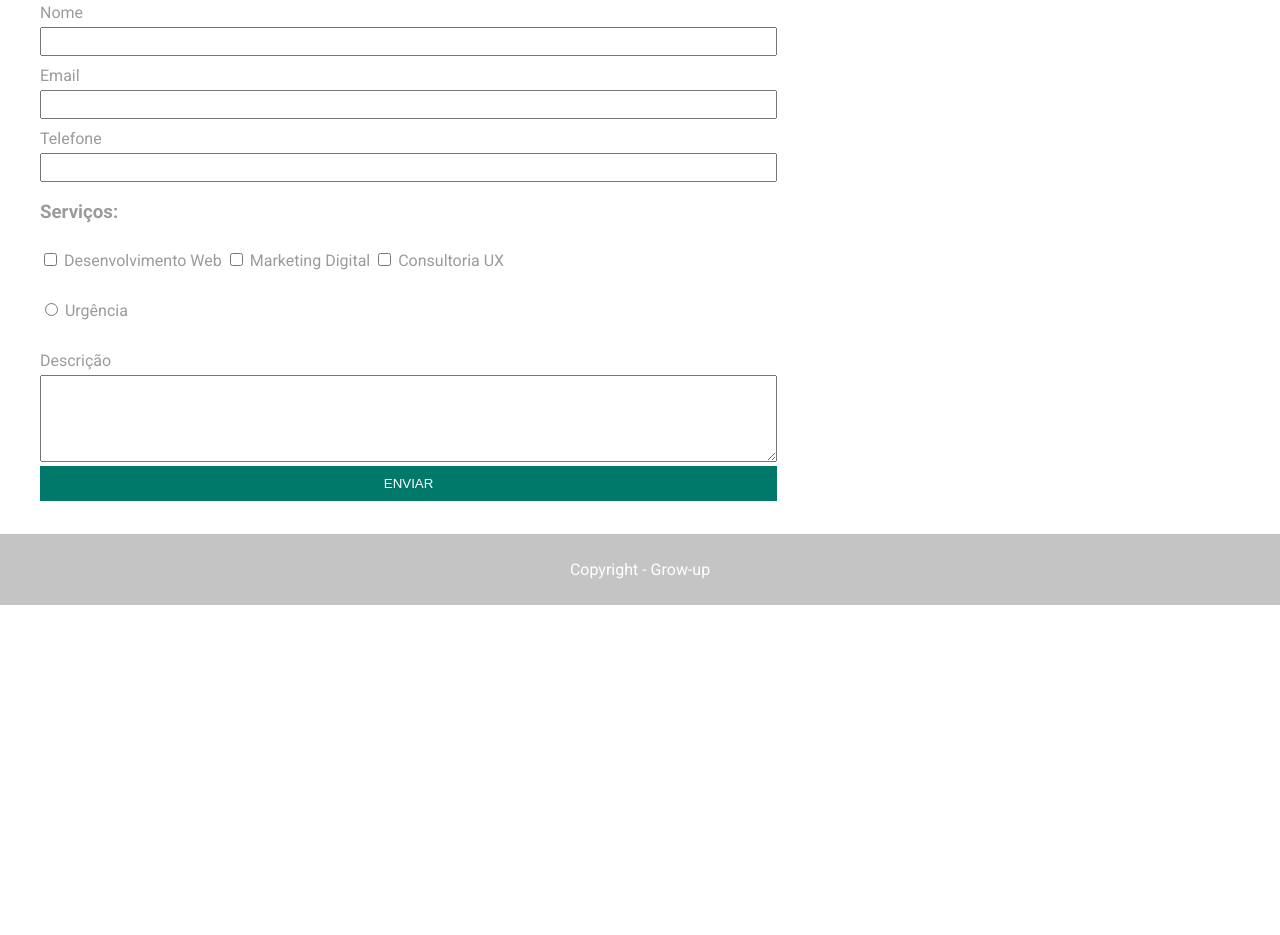
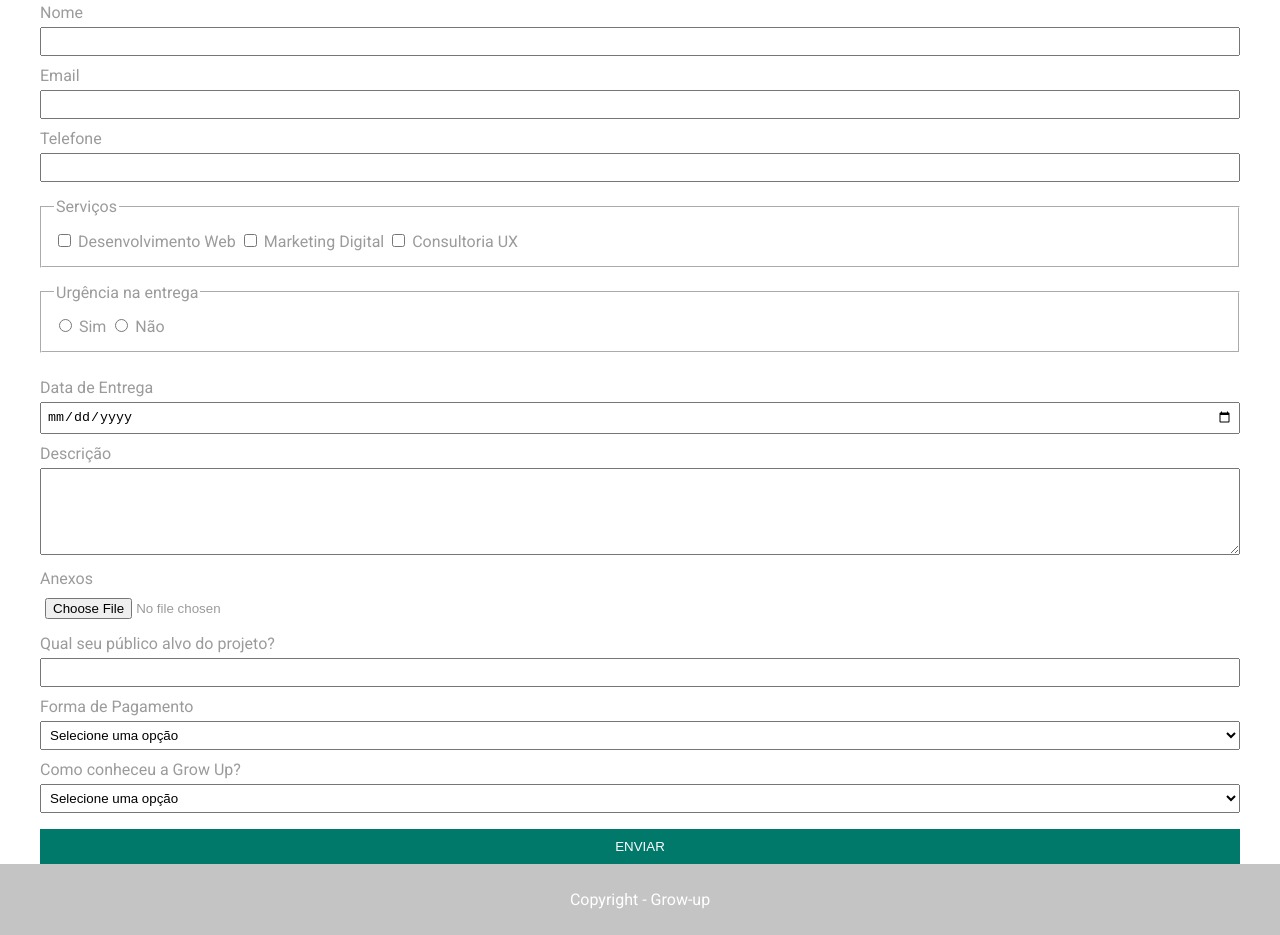
Before and after one commit to lkobayashi11/Desafio_GrowUP, a plain HTML site: page orcamento.html in a window 1280 px wide. Shown: the part 249-1184 px from the top of the page. Before the commit the page ends 854 px from the top, so only its background shows below. Drawn offline with Linux system fonts and the light colour scheme.

Commit message:
atualizações

```diff
--- a/css/styles.css
+++ b/css/styles.css
@@ -207,9 +207,16 @@ section.marketing .container{
 }
 
 .orcamento form input:not([type="checkbox"],[type="radio"]),
-.orcamento form textarea{
+.orcamento form textarea,
+.orcamento form select{
     width: 100%;
     padding: 5px;
+}
+
+.orcamento form input:not([type="checkbox"],[type="radio"]),
+.orcamento form textarea,
+.orcamento form select{
+    outline-color: #00796B;
 }
 
 .orcamento form label{
@@ -231,3 +238,12 @@ section.marketing .container{
     padding: 15px 30px;
 
 }
+
+.orcamento form fieldset {
+    margin: 15px 0;
+    border-color: white
+}
+
+.orcamento form input{
+    outline-color: #00796B;
+}
--- a/orcamento.html
+++ b/orcamento.html
@@ -37,12 +37,11 @@
                          <label for="email">Email</label>
                          <input type="email" id="email" name="email" required>
 
-                         <label for="tel">Telefone</label>
-                         <input type="tel" id="tel" name="tel" required>
+                         <label for="telefone">Telefone</label>
+                         <input type="tel" id="telefone" name="telefone" required>
 
-
-                         <h3>Serviços:</h3>
-
+                         <fieldset>
+                             <legend>Serviços</legend>
                                 <input type="checkbox" name="servico" id="servico_web" value="Desenvolvimento Web">
                                 <label for="servico_web"> Desenvolvimento Web</label>
 
@@ -51,16 +50,52 @@
 
                                 <input type="checkbox" name="servico_" id="servico__consultoria" value="Consultoria UX">
                                 <label for="servico__consultoria">Consultoria UX</label>
+                        </fieldset>
 
-                         <p></p>
-                         <input type="radio" name="entrega_" id="entrega__urgencia" value="Urgência">
-                         <label for="entrega_urgencia">Urgência</label>
+                        <fieldset>
+                            <legend>Urgência na entrega</legend>
+                                <input type="radio" name="urgencia" id="urgencia_sim" value="Sim">
+                                <label for="urgencia_sim">Sim</label>
 
-                        <p></p>
+                                <input type="radio" name="urgencia" id="urgencia_nao" value="Nao">
+                                <label for="urgencia_nao">Não</label>
+                        </fieldset>
+
+                        <label for="data_entrega">Data de Entrega</label>
+                        <input type="date" name= "data_entrega" id = "data_entrega">
+
                         <label for="descricao">Descrição</label>
                         <textarea id="descricao" name="descrcao" cols="30" rows="5" required></textarea>
 
+                        <label for="anexos">Anexos</label>
+                        <input type="file" name= "anexos" id = "anexos">
+
+                        <label for="publico_alvo">Qual seu público alvo do projeto?</label>
+                        <input text="text" name= "publico_alvo" id ="publico_alvo">
+
+                        <label for="forma_pagamento">Forma de Pagamento</label>
+                        <select name= "forma_pagamento" id = "forma_pagamento">
+                            <option selected disabled>Selecione uma opção</option>
+                            <option value="Débito">Débito</option>
+                            <option value="Crédito">Crédito</option>
+                            <option value="Tranferência bancária">Tranferência bancária</option>
+                            <option value="Boleto">Boleto</option>
+                        </select>
+
+                        <label for="origem_cliente">Como conheceu a Grow Up? </label>
+                        <select name= "origem_cliente" id = "origem_cliente">
+                            <option selected disabled>Selecione uma opção</option>
+                            <option value="Facebook">Facebook</option>
+                            <option value="Instagram">Instagram</option>
+                            <option value="LinkedIn">LinkedIn</option>
+                            <option value="Google">Google</option>
+                            <option value="Amarelinho">Amarelinho</option>
+                            <option value="Outro">Outro</option>
+                        </select>
+
+                        <p></p>
                         <button type="submit">Enviar</button>
+
                     </form>
                 </div>
             </div>
```
Lines whose indentation alone changed are shown as unchanged.
